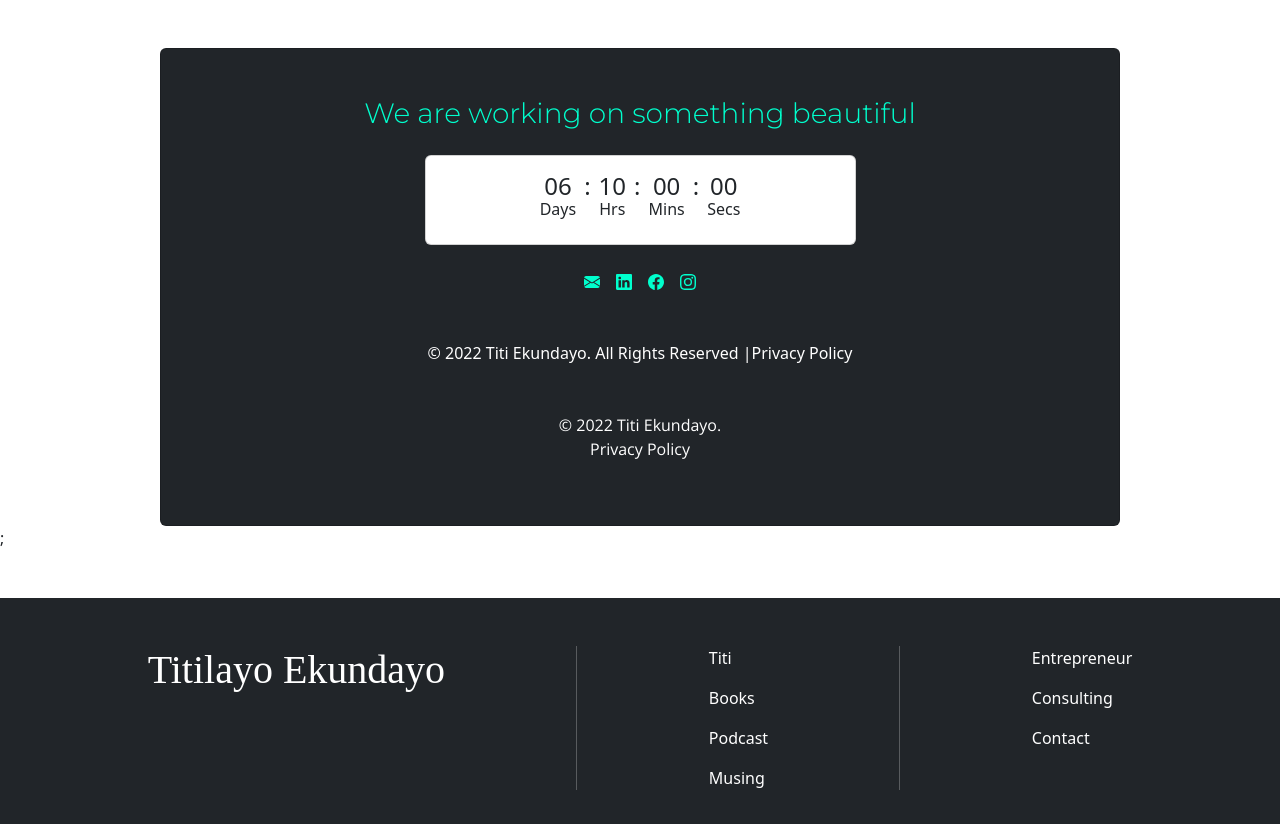
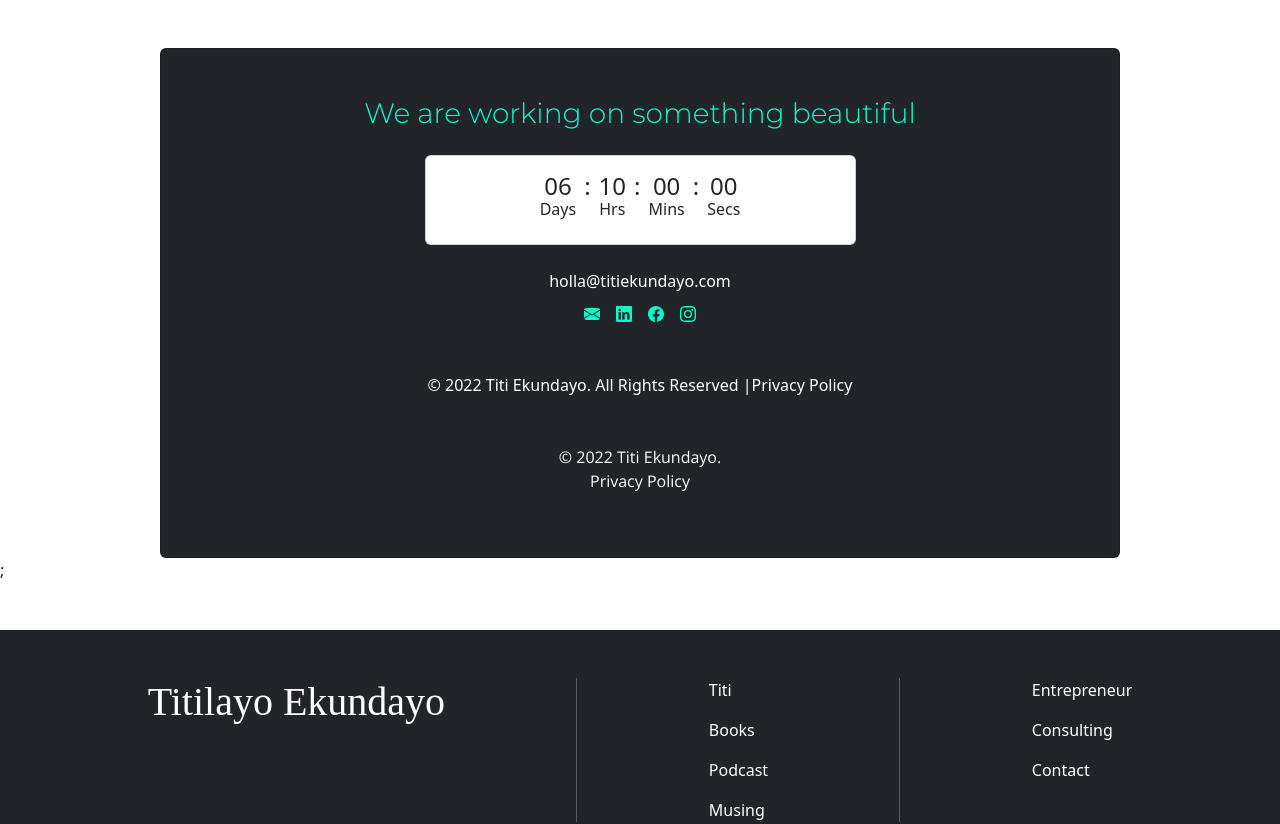
Before and after one commit to TitiEkundayo/titiekundayo, a Next.js app: page /underconstruction1 in a window 1280 px wide. Shown: the top 824 px of the page. Built offline with nearby package versions, Linux system fonts and the light colour scheme; a web font is replaced by a local one.

Commit message:
timer updated

```diff
--- a/pages/underconstruction1.tsx
+++ b/pages/underconstruction1.tsx
@@ -49,15 +49,20 @@ export default function UnderConstruction1() {
 			// to display or update our timer
 			if (timeDifference < 0) {
 				// stop the timer
+				// clearInterval(interval.current)
+				clearInterval(interval);
 			} else {
 				// update the timer
 				setDays(dayTimer);
 				setHours(hourTimer);
 				setMinutes(minutesTimer);
-				setSeconds();
+				setSeconds(secondsTimer);
 			}
 		}, 1000);
 	};
+
+	useEffect(() => {}, []);
+
 	return (
 		<div className="card bg-dark m-auto w-75 mt-5">
 			<div className="card-body text-center p-5">
@@ -177,7 +182,12 @@ export default function UnderConstruction1() {
 
 				<div className="text-white mt-4">
 					{/* <address className="mb-0 pFont">holla@titiekundayo.com</address> */}
-					<Link href="mailto:holla@titiekundayo.com" passHref={true}></Link>
+					<Link
+						href="mailto:holla@titiekundayo.com"
+						className="nav-link"
+						passHref={true}>
+						holla@titiekundayo.com
+					</Link>
 					<SocialMediaIcons />
 				</div>
 
```
